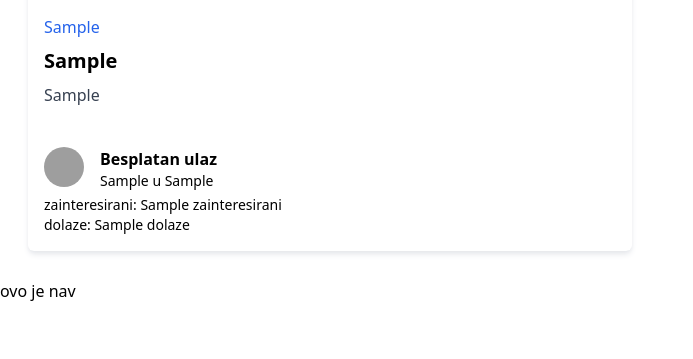
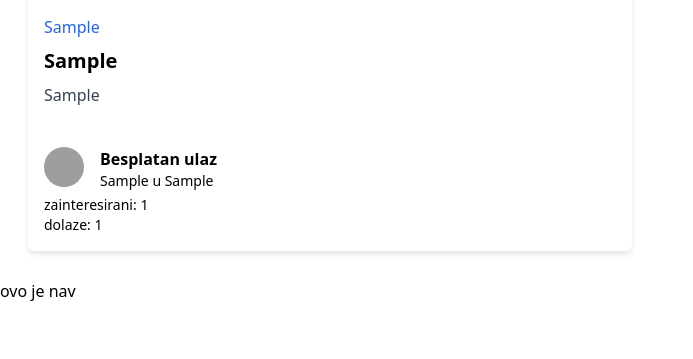
Before and after one commit to Marin260/eventProject, a Django app: template templates/main/nav.html in a window 1280 px wide. Shown: the part 441-800 px from the top of the page, without its empty margins (0-693 px from the left). Run offline with Django 3.2, Linux system fonts and the light colour scheme; the template is opened without the code that fills it: most values are stand-ins (such as "Sample title", 1, 10 or a date in 2020); some libraries are stand-ins or nearby versions; grey boxes are pictures that could not be loaded.

Commit message:
zainteresirani & dolaze are now MtoM, aded count f

```diff
--- a/templates/base_generic.html
+++ b/templates/base_generic.html
@@ -21,7 +21,7 @@
             {% endif %}
         </nav>
     </header>
-    <div class="p-7 gap-4 grid grid-cols-1 sm:grid-cols-2 md:grid-cols-2 lg:grid-cols-2 select-none">
+    <div class="p-7 gap-4 grid grid-cols-1 sm:grid-cols-2 md:grid-cols-2 lg:grid-cols-2">
 
     {% for event in events %}
         <div class="w-full cursor-pointer rounded-md shadow-md shadow-gray-200 hover:shadow-blue-400/80 hover:shadow-2xl hover:bg-gray-50">
@@ -42,13 +42,13 @@
                 </div>
                 <br><br>
             </div>
-                <p class="font-light text-sm">zainteresirani: {{event.zainteresirani}}</p>
-                <p class="font-light text-sm">dolaze: {{event.dolaze}}</p>
+                <p class="font-light text-sm">zainteresirani: {{event.countZainteresirani}}</p>
+                <p class="font-light text-sm">dolaze: {{event.countDolaze}}</p>
             </div>
             {% if user.is_authenticated %}
                 <div class="grid grid-cols-2">
-                    <button class="bg-blue-500 hover:bg-blue-700 text-white font-bold py-2 px-4 rounded">Dolazim</button>
-                    <button class="bg-green-500 hover:bg-blue-700 text-white font-bold py-2 px-4 rounded">Zainteresiran</button>
+                    <button type="button" id="add-dolazim" value="{{ event.id }}" class="bg-blue-500 hover:bg-blue-700 text-white font-bold py-2 px-4 rounded">Dolazim</button>
+                    <button type="button" id="add-zainteresirani" class="bg-green-500 hover:bg-blue-700 text-white font-bold py-2 px-4 rounded">Zainteresiran</button>
                 </div>
             {% endif %}
         </div>
```
Also changed, not shown: main/models.py (+17 -7 lines).
